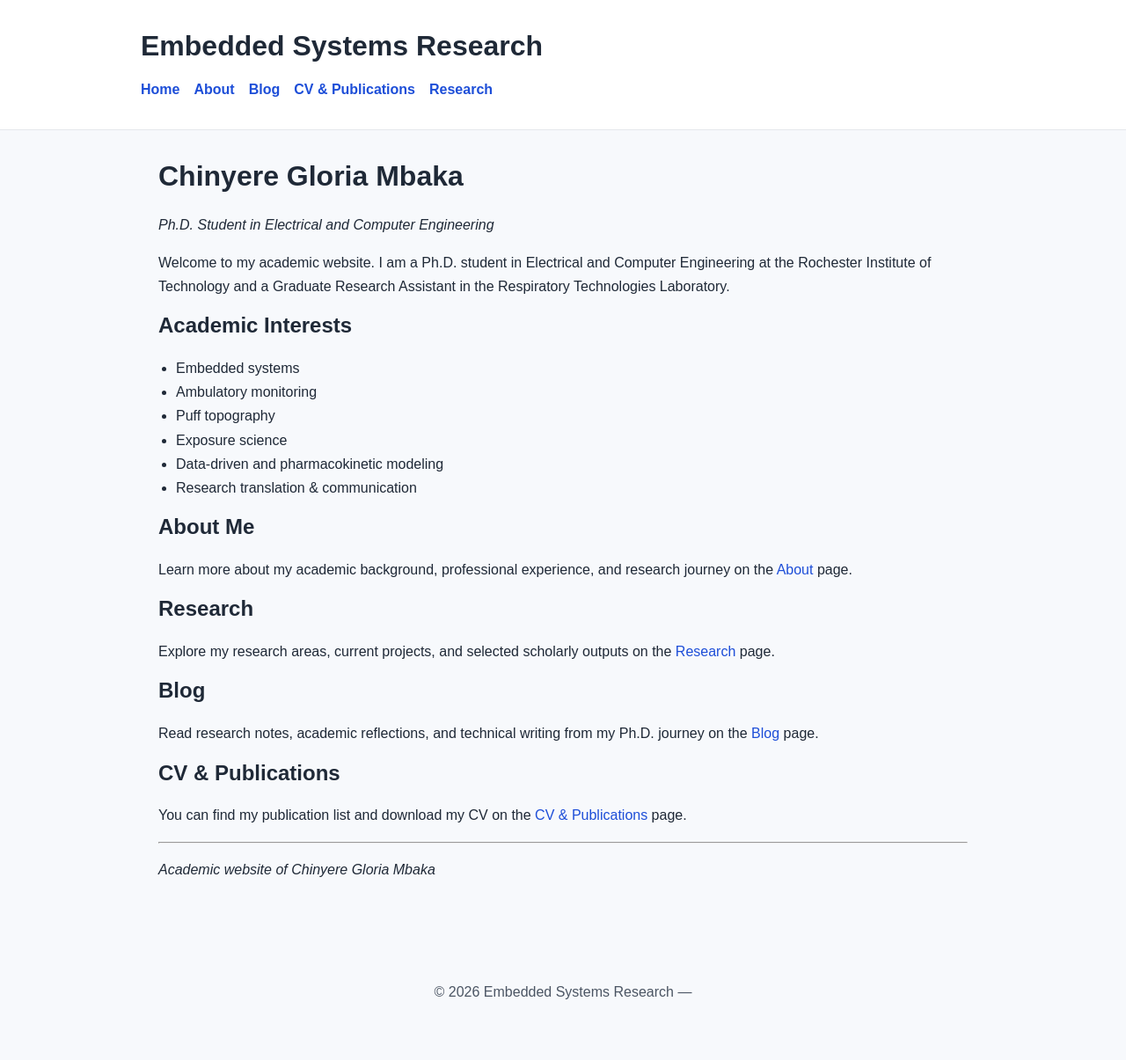
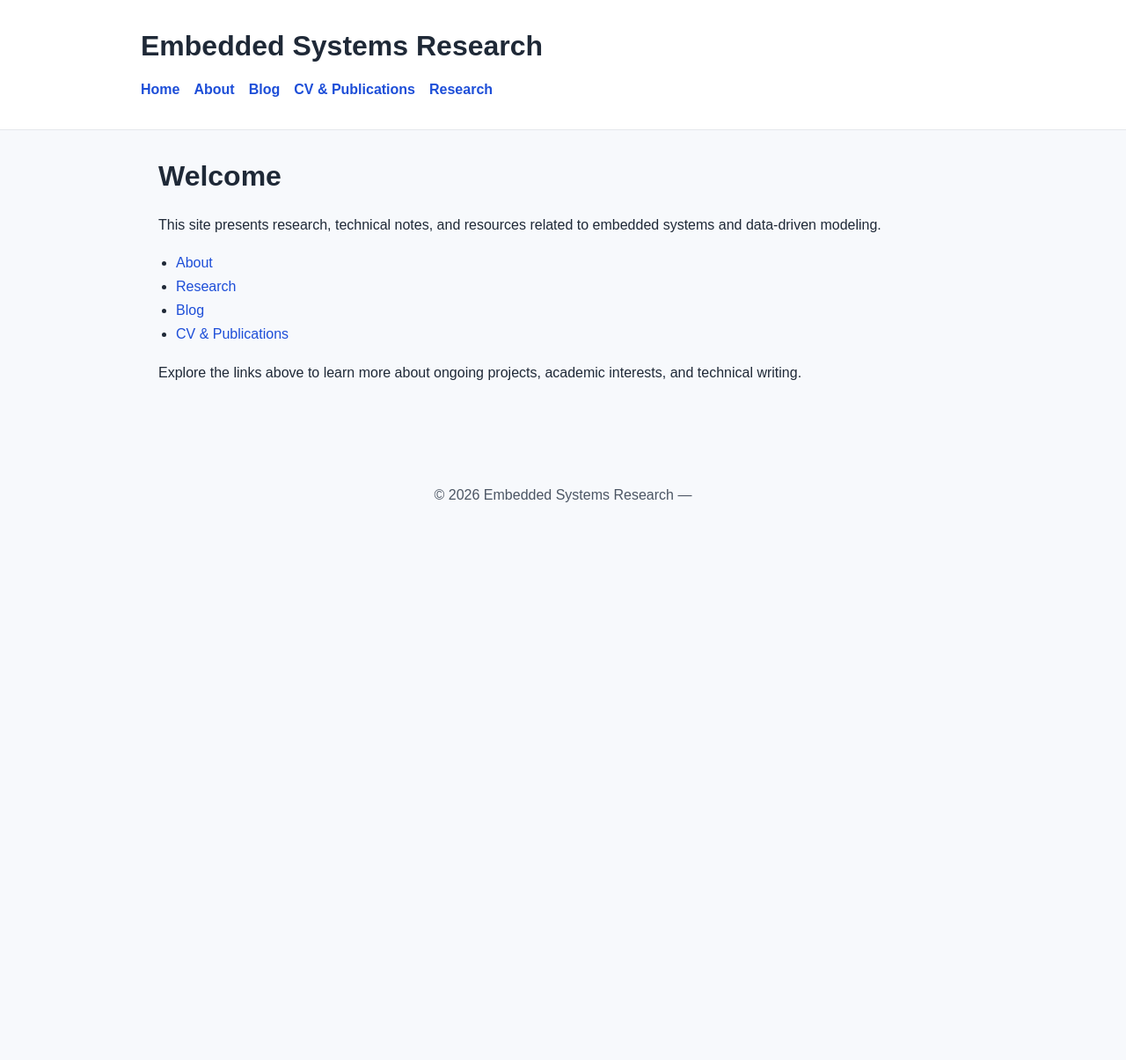
Before and after one commit to mbaglo/mbaglo.github.io, a Jekyll site: the page built from index.md, in a window 1280 px wide. Shown: the whole page at 88% size. Built offline with Jekyll 4.4.1, drawn with Linux system fonts in a browser that asks for light colours; after the commit the page ends 900 px from its top, so only the background shows below that.

Commit message:
Make homepage minimal with no repeated name or tagline; just welcome and navigation links.

```diff
--- a/index.md
+++ b/index.md
@@ -3,31 +3,13 @@ title: Home
 layout: default
 ---
 
-# Chinyere Gloria Mbaka
+# Welcome
 
-_Ph.D. Student in Electrical and Computer Engineering_
+This site presents research, technical notes, and resources related to embedded systems and data-driven modeling.
 
-Welcome to my academic website. I am a Ph.D. student in Electrical and Computer Engineering at the Rochester Institute of Technology and a Graduate Research Assistant in the Respiratory Technologies Laboratory.
+- [About](/about/)
+- [Research](/research/)
+- [Blog](/blog/)
+- [CV & Publications](/cv/)
 
-## Academic Interests
-- Embedded systems
-- Ambulatory monitoring
-- Puff topography
-- Exposure science
-- Data-driven and pharmacokinetic modeling
-- Research translation & communication
-
-## About Me
-Learn more about my academic background, professional experience, and research journey on the [About](/about/) page.
-
-## Research
-Explore my research areas, current projects, and selected scholarly outputs on the [Research](/research/) page.
-
-## Blog
-Read research notes, academic reflections, and technical writing from my Ph.D. journey on the [Blog](/blog/) page.
-
-## CV & Publications
-You can find my publication list and download my CV on the [CV & Publications](/cv/) page.
-
----
-_Academic website of Chinyere Gloria Mbaka_
+Explore the links above to learn more about ongoing projects, academic interests, and technical writing.
```
